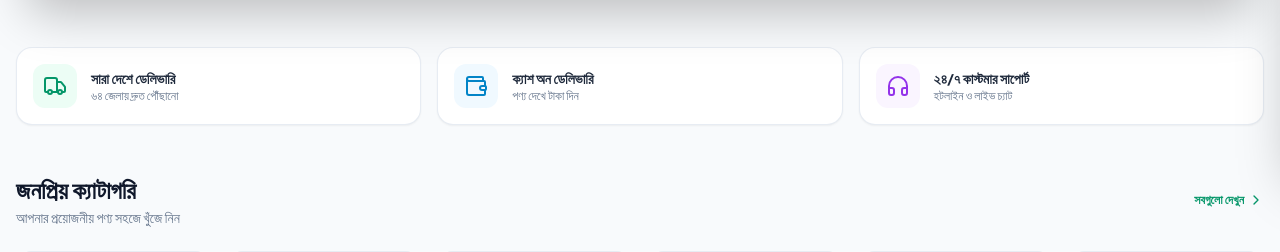
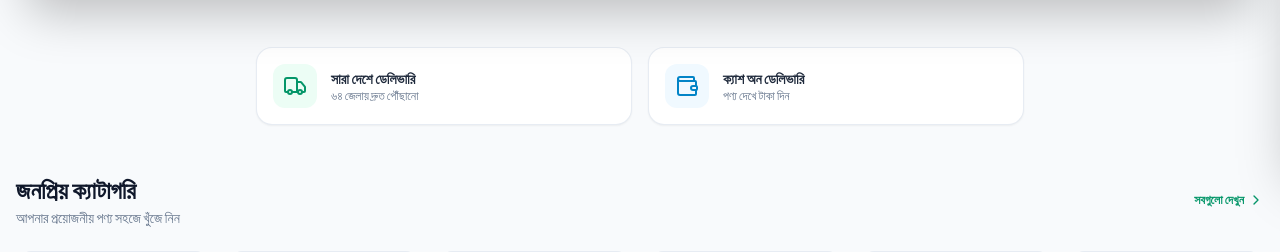
Before and after one commit to rahatujannat-cmd/bongo_bazar, a Flask app: page / in a window 1280 px wide. Shown: the part 630-882 px from the top of the page. Run offline with Flask 3, Linux system fonts and the light colour scheme; data comes from the database, SQL or seed files in the repository; both versions use the stored data as it was after the commit; data that the repository does not hold is empty; some libraries are stand-ins or nearby versions.

Commit message:
Remove 100% verified shop floating badge and 24/7 customer support card

```diff
--- a/templates/contact.html
+++ b/templates/contact.html
@@ -7,7 +7,7 @@
 
     <!-- Header -->
     <div class="text-center max-w-xl mx-auto">
-        <span class="px-3 py-1 bg-emerald-100 text-emerald-800 text-xs font-bold rounded-full uppercase tracking-wider">২৪/৭ সেবা</span>
+        <span class="px-3 py-1 bg-emerald-100 text-emerald-800 text-xs font-bold rounded-full uppercase tracking-wider">কাস্টমার হেল্পডেস্ক</span>
         <h1 class="text-2xl sm:text-4xl font-black text-slate-900 mt-2">আমাদের সাথে যোগাযোগ করুন</h1>
         <p class="text-xs sm:text-sm text-slate-500 mt-1">
             যেকোনো জিজ্ঞাসা, অর্ডার সংক্রান্ত তথ্য বা সহযোগিতার জন্য আমাদের ডেডিকেটেড টিম সবসময় প্রস্তুত।
--- a/templates/index.html
+++ b/templates/index.html
@@ -46,24 +46,12 @@
                 </div>
             </div>
 
-            <!-- Hero Floating Trust Badge (Desktop) -->
-            <div class="hidden lg:flex absolute right-12 bottom-12 items-center gap-4 bg-white/10 backdrop-blur-md p-4 rounded-2xl border border-white/20 max-w-xs text-white">
-                <div class="w-12 h-12 rounded-xl bg-emerald-500/20 border border-emerald-400/30 flex items-center justify-center text-emerald-300 flex-shrink-0">
-                    <i data-lucide="shield-check" class="w-6 h-6"></i>
-                </div>
-                <div>
-                    <span class="text-[10px] uppercase font-bold text-amber-300">১০০% ভেরিফাইড শপ</span>
-                    <h4 class="text-xs font-bold">আসল ও খাঁটি পণ্যের নিশ্চয়তা</h4>
-                    <p class="text-[11px] text-slate-200 mt-0.5">ক্যাশ অন ডেলিভারিতে কেনাকাটা</p>
-                </div>
-            </div>
-
         </div>
     </section>
 
     <!-- Value Propositions / Feature Badges -->
     <section class="max-w-7xl mx-auto px-4">
-        <div class="grid grid-cols-1 sm:grid-cols-3 gap-4">
+        <div class="grid grid-cols-1 sm:grid-cols-2 gap-4 max-w-3xl mx-auto">
 
             <div class="flex items-center gap-3.5 p-4 rounded-2xl bg-white border border-slate-200/80 shadow-sm">
                 <div class="w-11 h-11 rounded-xl bg-emerald-50 text-emerald-600 flex items-center justify-center flex-shrink-0">
@@ -82,16 +70,6 @@
                 <div>
                     <h4 class="text-sm font-bold text-slate-800">ক্যাশ অন ডেলিভারি</h4>
                     <p class="text-xs text-slate-500">পণ্য দেখে টাকা দিন</p>
-                </div>
-            </div>
-
-            <div class="flex items-center gap-3.5 p-4 rounded-2xl bg-white border border-slate-200/80 shadow-sm">
-                <div class="w-11 h-11 rounded-xl bg-purple-50 text-purple-600 flex items-center justify-center flex-shrink-0">
-                    <i data-lucide="headphones" class="w-6 h-6"></i>
-                </div>
-                <div>
-                    <h4 class="text-sm font-bold text-slate-800">২৪/৭ কাস্টমার সাপোর্ট</h4>
-                    <p class="text-xs text-slate-500">হটলাইন ও লাইভ চ্যাট</p>
                 </div>
             </div>
 
```
Also changed, not shown: bongobazaar.db.
